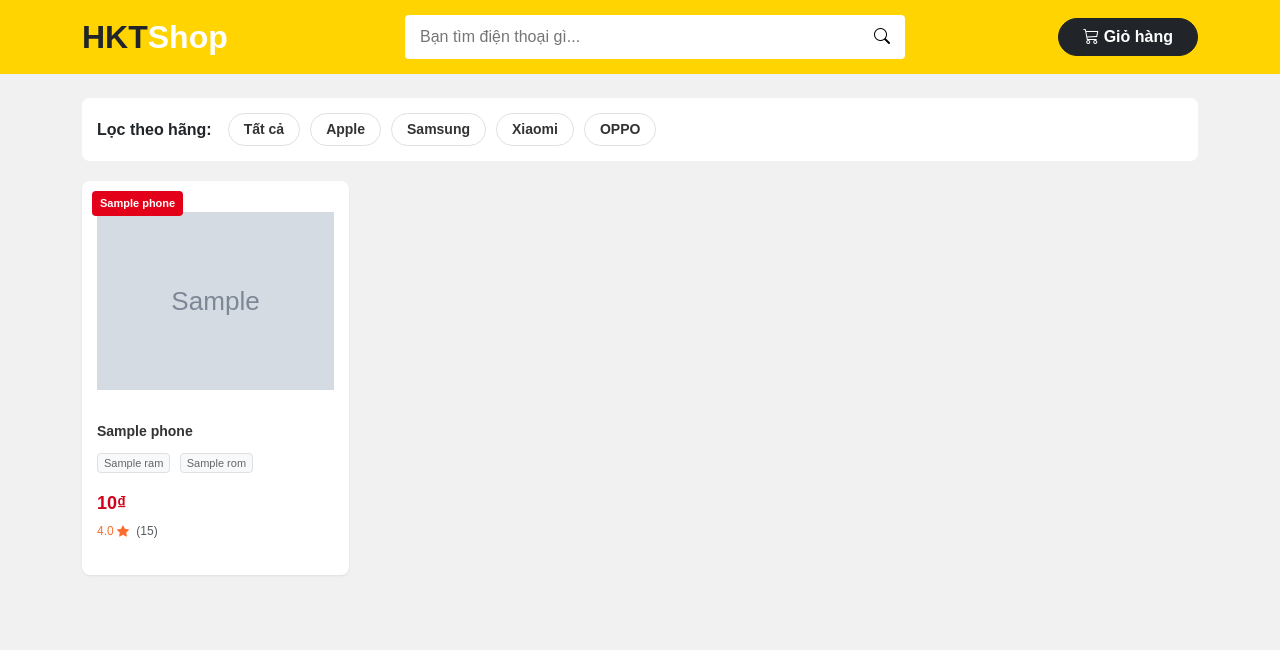
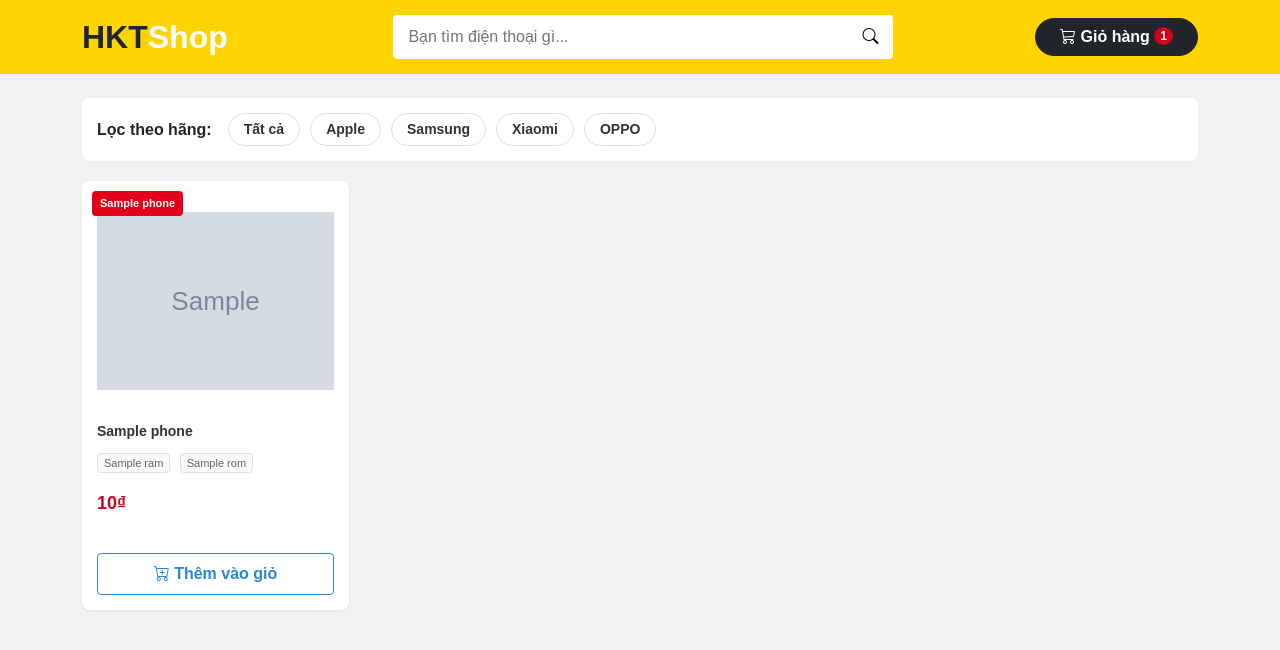
Before and after one commit to heius-06/do_an_web, a PHP site: template views/home.php in a window 1280 px wide. Shown: the top 650 px of the page. Run offline with PHP 8.4, Linux system fonts and the light colour scheme; the template is opened without the code that fills it: most values are stand-ins (such as "Sample title", 1, 10 or a date in 2020); grey boxes marked "Sample" are stand-in pictures; data that the repository does not hold is empty.

Commit message:
Update home.php

```diff
--- a/views/home.php
+++ b/views/home.php
@@ -15,40 +15,49 @@
         .filter-box { background: #fff; padding: 15px; border-radius: 8px; margin-bottom: 20px; }
         .btn-brand { border: 1px solid #e0e0e0; border-radius: 20px; padding: 5px 15px; color: #333; text-decoration: none; margin-right: 10px; font-weight: bold; font-size: 14px; transition: 0.2s;}
         .btn-brand:hover, .btn-brand.active { border-color: #288ad6; color: #288ad6; }
-        .card-product { background: #fff; border-radius: 8px; padding: 15px; margin-bottom: 20px; box-shadow: 0 1px 2px 0 rgba(60,64,67,.1); transition: all 0.3s; position: relative; display: block; text-decoration: none; color: inherit; height: 100%; }
+
+        .card-product { background: #fff; border-radius: 8px; padding: 15px; margin-bottom: 20px; box-shadow: 0 1px 2px 0 rgba(60,64,67,.1); transition: all 0.3s; position: relative; display: flex; flex-direction: column; height: 100%; }
         .card-product:hover { box-shadow: 0 1px 3px 0 rgba(0,0,0,.2), 0 4px 8px 3px rgba(0,0,0,.15); transform: translateY(-3px); }
         .product-img { width: 100%; height: 210px; object-fit: contain; margin-bottom: 15px; }
         .badge-discount { position: absolute; top: 10px; left: 10px; background: #e30019; color: #fff; padding: 4px 8px; border-radius: 4px; font-size: 11px; font-weight: bold; z-index: 2; }
-        .product-name { font-size: 14px; font-weight: bold; color: #333; margin-bottom: 8px; display: -webkit-box; -webkit-line-clamp: 2; -webkit-box-orient: vertical; overflow: hidden; }
+        .product-name { font-size: 14px; font-weight: bold; color: #333; margin-bottom: 8px; text-decoration: none; display: -webkit-box; -webkit-line-clamp: 2; -webkit-box-orient: vertical; overflow: hidden; }
+        .product-name:hover { color: #288ad6; }
         .specs span { border: 1px solid #e0e0e0; padding: 3px 6px; border-radius: 4px; margin-right: 5px; font-size: 11px; color: #666; background: #f8f9fa; }
         .price-new { color: #d0021c; font-weight: bold; font-size: 18px; margin-right: 10px; }
         .price-old { color: #999; text-decoration: line-through; font-size: 14px; }
-        .rating { color: #fb6e2e; font-size: 12px; margin-top: 5px; }
+
+        /* Nút giỏ hàng */
+        .btn-add-cart { margin-top: auto; border: 1px solid #288ad6; background: #fff; color: #288ad6; border-radius: 4px; padding: 8px; text-align: center; font-weight: bold; text-decoration: none; transition: 0.3s; }
+        .btn-add-cart:hover { background: #288ad6; color: #fff; }
+        .cart-badge { background: #d0021c; color: white; border-radius: 50%; padding: 2px 6px; font-size: 12px; position: relative; top: -2px; }
     </style>
 </head>
 <body>
 
-    <!-- Header TGDD -->
+    <!-- Header -->
     <header class="tgdd-header sticky-top">
         <div class="container d-flex align-items-center justify-content-between">
             <a href="index.php" class="text-decoration-none">
                 <h2 class="mb-0 fw-bold me-4 text-dark">HKT<span class="text-white">Shop</span></h2>
             </a>
 
-            <!-- Tìm kiếm Động -->
             <form class="search-form mx-4" action="index.php" method="GET">
                 <input type="text" name="search" class="search-input" placeholder="Bạn tìm điện thoại gì..." value="<?= htmlspecialchars($search_keyword) ?>">
                 <button type="submit" class="search-btn"><i class="bi bi-search"></i></button>
             </form>
 
-            <a href="#" class="btn btn-dark fw-bold rounded-pill px-4"><i class="bi bi-cart3"></i> Giỏ hàng</a>
+            <a href="#" class="btn btn-dark fw-bold rounded-pill px-4">
+                <i class="bi bi-cart3"></i> Giỏ hàng
+                <?php if($cart_count > 0): ?>
+                    <span class="cart-badge"><?= $cart_count ?></span>
+                <?php endif; ?>
+            </a>
         </div>
     </header>
 
     <!-- Main Content -->
     <div class="container my-4">
 
-        <!-- Bộ lọc động -->
         <div class="filter-box d-flex align-items-center flex-wrap">
             <span class="fw-bold me-3">Lọc theo hãng:</span>
             <a href="index.php" class="btn-brand <?= empty($brand_filter) ? 'active' : '' ?>">Tất cả</a>
@@ -58,42 +67,40 @@
             <a href="index.php?brand=OPPO" class="btn-brand <?= $brand_filter=='OPPO' ? 'active' : '' ?>">OPPO</a>
         </div>
 
-        <!-- Thông báo tìm kiếm -->
         <?php if(!empty($search_keyword)): ?>
             <h5 class="mb-4">Kết quả tìm kiếm cho: "<strong><?= htmlspecialchars($search_keyword) ?></strong>" (<?= count($phones) ?> kết quả)</h5>
         <?php endif; ?>
 
-        <!-- Lưới 20 Sản phẩm -->
         <div class="row g-3">
             <?php if(count($phones) > 0): ?>
                 <?php foreach ($phones as $phone): ?>
                 <div class="col-6 col-md-4 col-lg-3">
-                    <a href="#" class="card-product">
+                    <div class="card-product">
                         <?php if(!empty($phone['discount_label'])): ?>
                             <div class="badge-discount"><?= htmlspecialchars($phone['discount_label']) ?></div>
                         <?php endif; ?>
 
-                        <img src="<?= htmlspecialchars($phone['image_url']) ?>" class="product-img" alt="<?= htmlspecialchars($phone['name']) ?>">
+                        <a href="#"><img src="<?= htmlspecialchars($phone['image_url']) ?>" class="product-img" alt="<?= htmlspecialchars($phone['name']) ?>"></a>
 
-                        <div class="product-name"><?= htmlspecialchars($phone['name']) ?></div>
+                        <a href="#" class="product-name"><?= htmlspecialchars($phone['name']) ?></a>
 
                         <div class="specs mb-3">
                             <span><?= htmlspecialchars($phone['ram']) ?></span>
                             <span><?= htmlspecialchars($phone['rom']) ?></span>
                         </div>
 
-                        <div>
+                        <div class="mb-3">
                             <span class="price-new"><?= number_format($phone['price'], 0, ',', '.') ?>₫</span>
                             <?php if($phone['old_price'] > 0): ?>
                                 <span class="price-old"><?= number_format($phone['old_price'], 0, ',', '.') ?>₫</span>
                             <?php endif; ?>
                         </div>
 
-                        <div class="rating">
-                            <?= number_format($phone['rating'], 1) ?> <i class="bi bi-star-fill"></i>
-                            <span class="text-muted ms-1">(15)</span>
-                        </div>
-                    </a>
+                        <!-- Tính năng nâng cao: Nút thêm vào giỏ -->
+                        <a href="index.php?action=add&id=<?= $phone['id'] ?>" class="btn-add-cart mt-auto">
+                            <i class="bi bi-cart-plus"></i> Thêm vào giỏ
+                        </a>
+                    </div>
                 </div>
                 <?php endforeach; ?>
             <?php else: ?>
@@ -105,5 +112,29 @@
         </div>
     </div>
 
+    <!-- Thông báo nổi (Toast) khi thêm vào giỏ thành công -->
+    <div class="toast-container position-fixed bottom-0 end-0 p-3">
+      <div id="cartToast" class="toast align-items-center text-bg-success border-0" role="alert" aria-live="assertive" aria-atomic="true">
+        <div class="d-flex">
+          <div class="toast-body fw-bold">
+            <i class="bi bi-check-circle-fill me-2"></i> Đã thêm sản phẩm vào giỏ hàng!
+          </div>
+          <button type="button" class="btn-close btn-close-white me-2 m-auto" data-bs-dismiss="toast" aria-label="Close"></button>
+        </div>
+      </div>
+    </div>
+
+    <script src="https://cdn.jsdelivr.net/npm/bootstrap@5.3.2/dist/js/bootstrap.bundle.min.css"></script>
+    <script>
+        // Tự động hiện thông báo nếu URL có chứa ?added=true
+        const urlParams = new URLSearchParams(window.location.search);
+        if (urlParams.has('added')) {
+            const toastEl = document.getElementById('cartToast');
+            const toast = new bootstrap.Toast(toastEl);
+            toast.show();
+            // Xóa chữ added khỏi URL để F5 không bị hiện lại
+            window.history.replaceState({}, document.title, "index.php");
+        }
+    </script>
 </body>
 </html>
```
